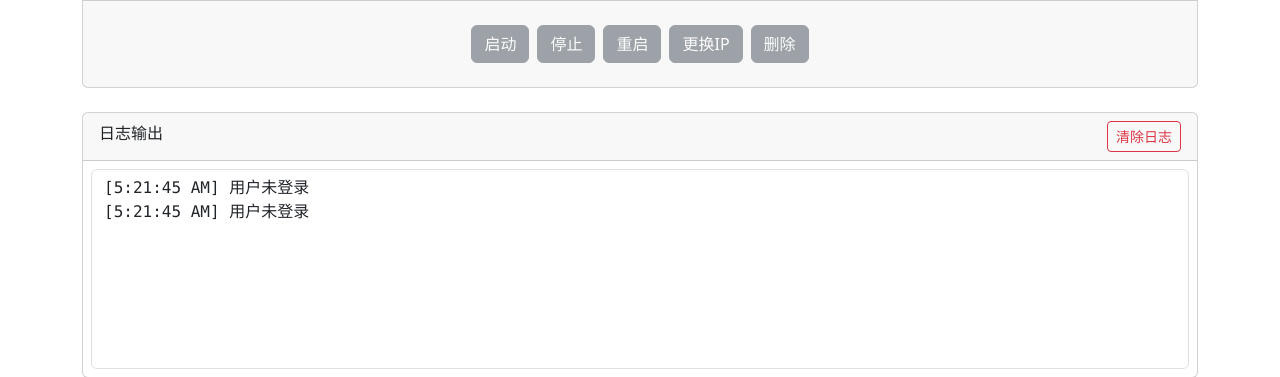
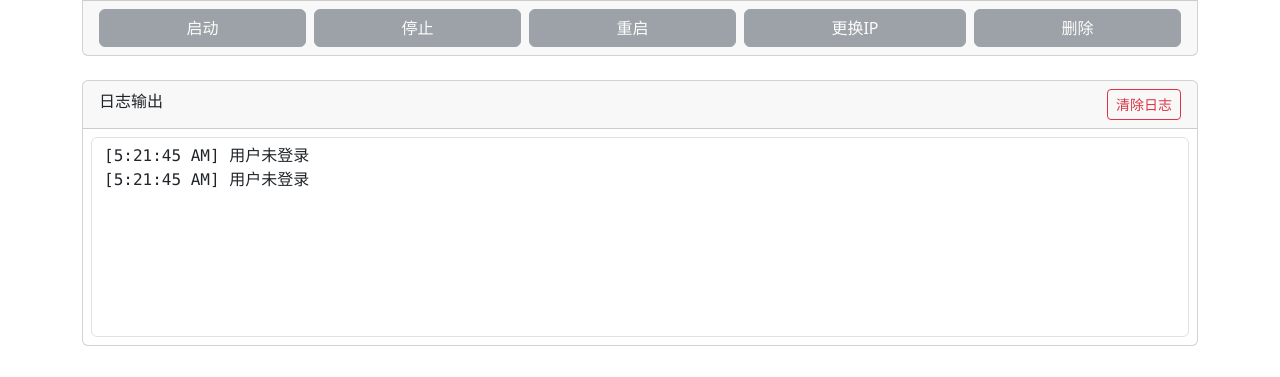
Before and after one commit to SIJULY/cloud_manager, a Flask app: template templates/azure.html in a window 1280 px wide. Shown: the part 1367-1744 px from the top of the page. After the commit the page ends 1713 px from the top, so only its background shows below. Run offline with Flask 3, Linux system fonts and the light colour scheme; the template is opened without the code that fills it, so the values that code supplies are empty; some libraries are stand-ins or nearby versions.

Commit message:
Update azure.html

```diff
--- a/templates/azure.html
+++ b/templates/azure.html
@@ -13,14 +13,15 @@
     .vm-list-table th:nth-child(7) { width: 10%; }
     .vm-list-table th, .vm-list-table td { text-align: center; vertical-align: middle; }
 
-    /* --- 按钮容器样式 (居中, 不拉伸) --- */
-    .button-container {
+    /* --- 为按钮添加的样式 --- */
+    .action-group {
         display: flex;
-        justify-content: center;
+        justify-content: space-around;
         flex-wrap: wrap;
         gap: 0.5rem;
-        margin-top: 1rem;
-        margin-bottom: 1rem;
+    }
+    .action-group .btn {
+        flex-grow: 1;
     }
 </style>
 {% endblock %}
@@ -103,7 +104,7 @@ fi
             </div>
         </div>
         <div class="card-footer text-center">
-            <div class="button-container">
+            <div class="action-group">
                 <button type="button" id="startBtn" class="btn" disabled>启动</button>
                 <button type="button" id="stopBtn" class="btn" disabled>停止</button>
                 <button type="button" id="restartBtn" class="btn" disabled>重启</button>
@@ -125,14 +126,7 @@ fi
                 <form id="createVmForm">
                     <div class="row">
                         <div class="col-md-6 mb-3"><label class="form-label">已选区域</label><input type="text" id="vmRegionDisplay" class="form-control" readonly></div>
-                        <div class="col-md-6 mb-3">
-                            <label class="form-label">实例类型</label>
-                            <select id="vmSize" class="form-select" required>
-                                <option value="Standard_B1s">B1s (1 vCPU, 1 GB RAM)</option>
-                                <option value="Standard_B2ats_v2">B2ats v2 (2 vCPU, 4 GB RAM, AMD)</option>
-                                <option value="Standard_B2pts_v2">B2pts v2 (2 vCPU, 4 GB RAM, ARM)</option>
-                            </select>
-                        </div>
+                        <div class="col-md-6 mb-3"><label class="form-label">实例类型</label><select id="vmSize" class="form-select" required><option value="Standard_B1s">B1s (1 vCPU, 1 GB RAM)<option value="Standard_B2pts_v2">B2pts v2 (2 vCPU, 4 GB RAM, ARM)</option><option value="Standard_B2ats_v2">B2ats v2 (2 vCPU, 4 GB RAM, AMD)</option></select></div>
                     </div>
                     <div class="row">
                         <div class="col-md-6 mb-3"><label class="form-label">操作系统</label><select id="vmOs" class="form-select" required><option value="debian12" selected>Debian 12</option><option value="debian11">Debian 11</option><option value="ubuntu22">Ubuntu 22.04 LTS</option><option value="ubuntu20">Ubuntu 20.04 LTS</option></select></div>
```
